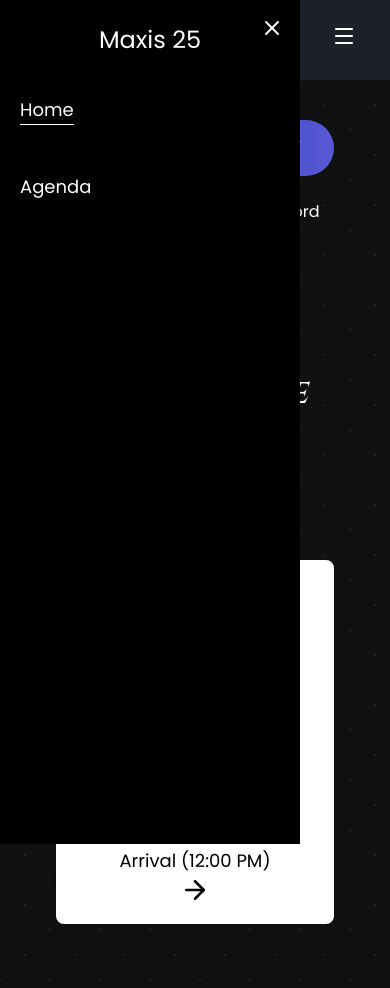
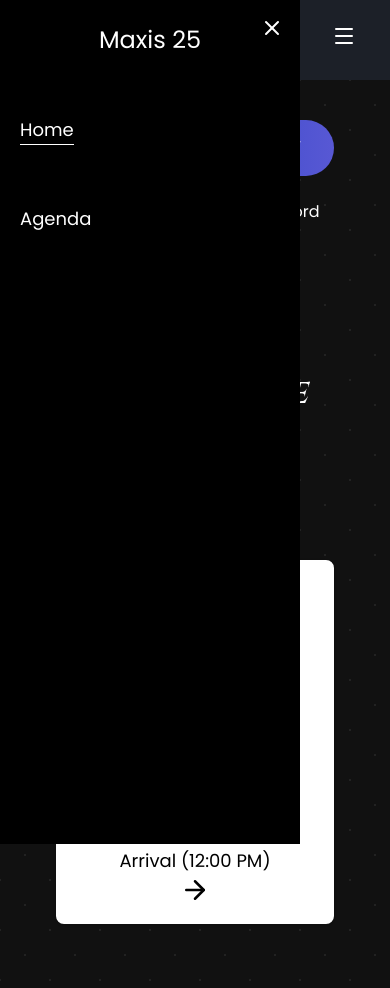
Before and after one commit to Nnenna-udefi/maxis-25, a React (Vite) app: page / in a window 390 px wide. Both pictures are taken after a click on the element 348 px from the left and 40 px from the top of the page. Built offline with nearby package versions, Linux system fonts and the light colour scheme.

Commit message:
update nav

```diff
--- a/src/nav.jsx
+++ b/src/nav.jsx
@@ -52,7 +52,7 @@
             <X />
           </div>
           <h1 className="text-2xl pt-6">Maxis 25</h1>
-          <ul className="space-y-[48px] bg-black text-left text-lg text-white pl-2 mx-3 pt-[40px]">
+          <ul className="space-y-[60px] bg-black text-left text-lg text-white pl-2 mx-3 pt-[60px]">
             {navItems.map((items) => {
               const isActive = location.pathname === items.href;
               return (
```
